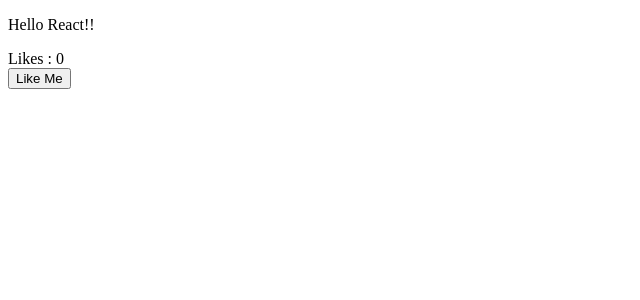
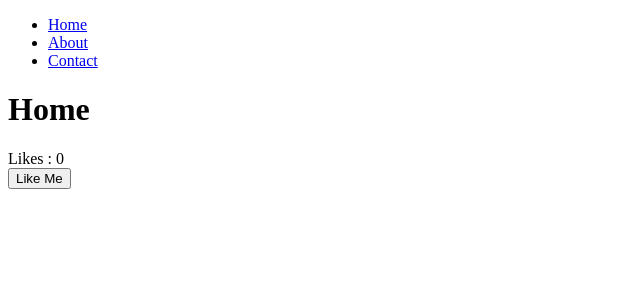
Before and after one commit to carc1n0gen/react-starter-app, a React app: page / in a window 1280 px wide. Shown: the top 300 px of the page, without its empty margins (0-640 px from the left). Built offline with nearby package versions, Linux system fonts and the light colour scheme; the HTML template or start-up script is replaced by a standard one.

Commit message:
Added router and sample pages

```diff
--- a/package.json
+++ b/package.json
@@ -1,11 +1,11 @@
 {
   "name": "hello-world",
-  "version": "1.0.0",
+  "version": "0.0.1",
   "description": "",
   "main": "index.js",
   "scripts": {
     "dev": "webpack -d --watch",
-    "hot": "webpack-dev-server --hot --open",
+    "hot": "webpack-dev-server --progress --colors --hot --inline --content-base dist/",
     "build": "webpack -p",
     "test": "echo \"Error: no test specified\" && exit 1"
   },
@@ -20,6 +20,7 @@
     "react": "^16.0.0",
     "react-dom": "^16.0.0",
     "react-hot-loader": "^3.1.1",
+    "react-router-dom": "^4.2.2",
     "webpack": "^3.8.1",
     "webpack-dev-server": "^2.9.2"
   }
--- a/src/App.jsx
+++ /dev/null
@@ -1,14 +0,0 @@
-import React from 'react';
-
-import AwesomeComponent from './components/AwesomeComponent.jsx';
-
-export default class App extends React.Component {
-  render () {
-    return (
-      <div>
-        <p>Hello React!!</p>
-        <AwesomeComponent />
-      </div>
-    );
-  }
-}
--- /dev/null
+++ b/src/components/App.jsx
@@ -0,0 +1,40 @@
+import React from 'react'
+import {
+  BrowserRouter as Router,
+  Route,
+  Switch
+} from 'react-router-dom'
+
+import Navigation from './Navigation.jsx'
+import HomePage from '../pages/HomePage.jsx'
+import AboutPage from '../pages/AboutPage.jsx'
+import ContactPage from '../pages/ContactPage.jsx'
+import NotFoundPage from '../pages/NotFoundPage.jsx'
+
+export default class App extends React.Component {
+
+  constructor(props) {
+    super(props)
+    this.state = {
+      num: 1
+    }
+  }
+
+  render () {
+    return (
+      <div>
+        <Router>
+          <div>
+            <Navigation />
+            <Switch>
+              <Route exact path="/" component={HomePage} />
+              <Route path="/about" component={AboutPage} />
+              <Route path="/contact" component={ContactPage} />
+              <Route component={NotFoundPage} />
+            </Switch>
+          </div>
+        </Router>
+      </div>
+    )
+  }
+}
--- /dev/null
+++ b/src/components/Navigation.jsx
@@ -0,0 +1,14 @@
+import React from 'react'
+import { Link } from 'react-router-dom'
+
+export default () => {
+  return (
+    <div>
+      <ul>
+        <li><Link to="/">Home</Link></li>
+        <li><Link to="/about">About</Link></li>
+        <li><Link to="/contact">Contact</Link></li>
+      </ul>
+    </div>
+  )
+}
--- a/src/index.jsx
+++ b/src/index.jsx
@@ -1,9 +1,9 @@
-import 'react-hot-loader/patch';
-import React from 'react';
-import { AppContainer } from 'react-hot-loader';
-import ReactDOM from 'react-dom';
+import 'react-hot-loader/patch'
+import { AppContainer } from 'react-hot-loader'
+import React from 'react'
+import ReactDOM from 'react-dom'
 
-import App from './App.jsx';
+import App from './components/App.jsx'
 
 const render = Component => {
   ReactDOM.render(
@@ -11,11 +11,11 @@
       <Component />
     </AppContainer>,
     document.getElementById('app')
-  );
+  )
 }
 
 render(App);
 
 if (module.hot) {
-  module.hot.accept('./App.jsx', () => { render(App) });
+  module.hot.accept('./components/App.jsx', () => { render(App) })
 }
--- /dev/null
+++ b/src/pages/AboutPage.jsx
@@ -0,0 +1,7 @@
+import React from 'react';
+
+export default () => {
+  return (
+    <h1>About</h1>
+  )
+}
--- /dev/null
+++ b/src/pages/ContactPage.jsx
@@ -0,0 +1,7 @@
+import React from 'react';
+
+export default () => {
+  return (
+    <h1>Contact</h1>
+  )
+}
--- /dev/null
+++ b/src/pages/HomePage.jsx
@@ -0,0 +1,10 @@
+import React from 'react'
+
+import AwesomeComponent from '../components/AwesomeComponent.jsx'
+
+export default () => (
+  <div>
+    <h1>Home</h1>
+    <AwesomeComponent />
+  </div>
+)
--- /dev/null
+++ b/src/pages/NotFoundPage.jsx
@@ -0,0 +1,7 @@
+import React from 'react';
+
+export default () => {
+  return (
+    <h1>Not Found</h1>
+  )
+}
--- a/webpack.config.js
+++ b/webpack.config.js
@@ -5,10 +5,8 @@
 const APP_DIR = path.resolve(__dirname, 'src');
 
 const config = {
+  devtool: 'source-map',
   entry: APP_DIR + '/index.jsx',
-  devServer: {
-    contentBase: "./dist"
-  },
   output: {
     path: BUILD_DIR,
     filename: 'bundle.js'
```
Also changed, not shown: src/components/AwesomeComponent.jsx (+8 -8 lines).
